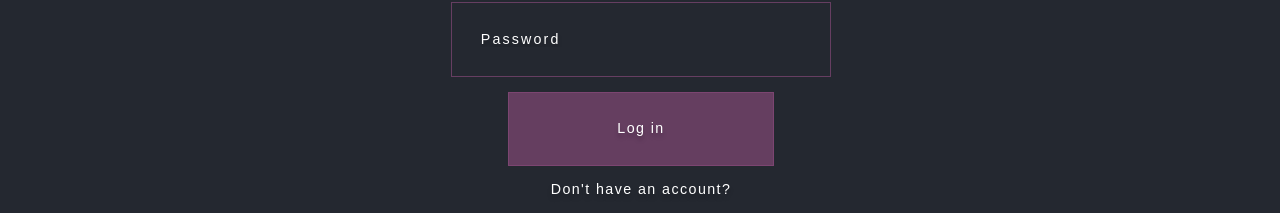
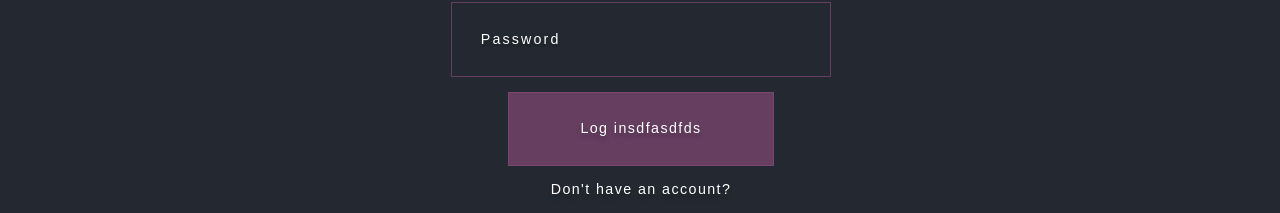
Before and after one commit to LCCosmin/Proiect-Colectiv, a React (Create React App) app in the folder events_app/frontend/: page /login in a window 1280 px wide. Shown: the part 175-388 px from the top of the page. Built offline with nearby package versions, Linux system fonts and the light colour scheme.

Commit message:
test deploy

```diff
--- a/events_app/frontend/src/Components/Login/login.js
+++ b/events_app/frontend/src/Components/Login/login.js
@@ -52,7 +52,7 @@ class Login extends React.Component {
       this.state.item.password
     ) {
       axios
-        .post("http://127.0.0.1:8000/api/login", this.state.item)
+        .post("http://34.65.33.172/api/login", this.state.item)
         .then((response) => {
           switch (response.data.role) {
             case 1:
@@ -146,7 +146,7 @@ class Login extends React.Component {
                 onClick={this.checkLogin}
               >
                 {" "}
-                Log in
+                Log insdfasdfds
               </button>
             </div>
             <div className="line-hight-login marginsDivLogin centerLoginContent">
```
